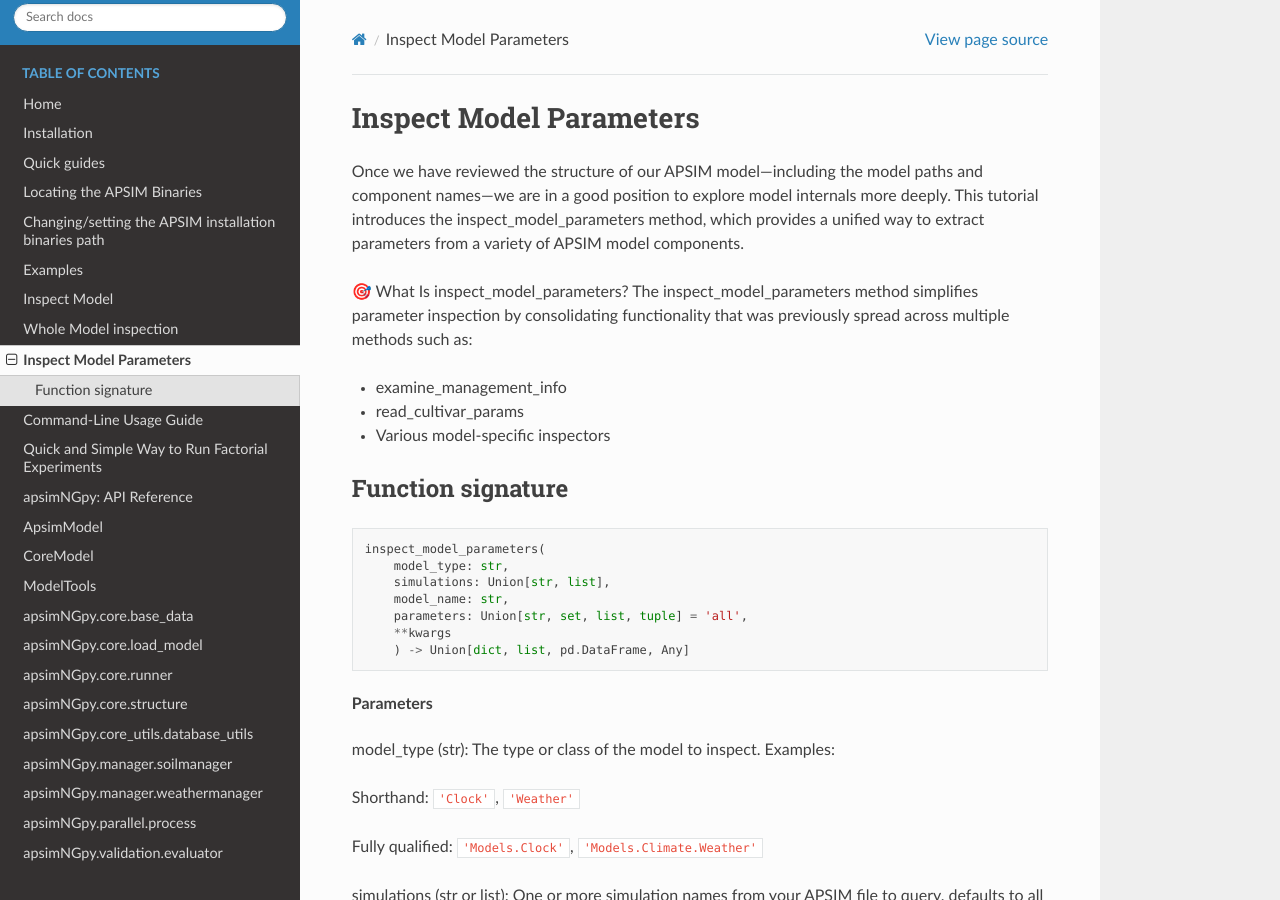
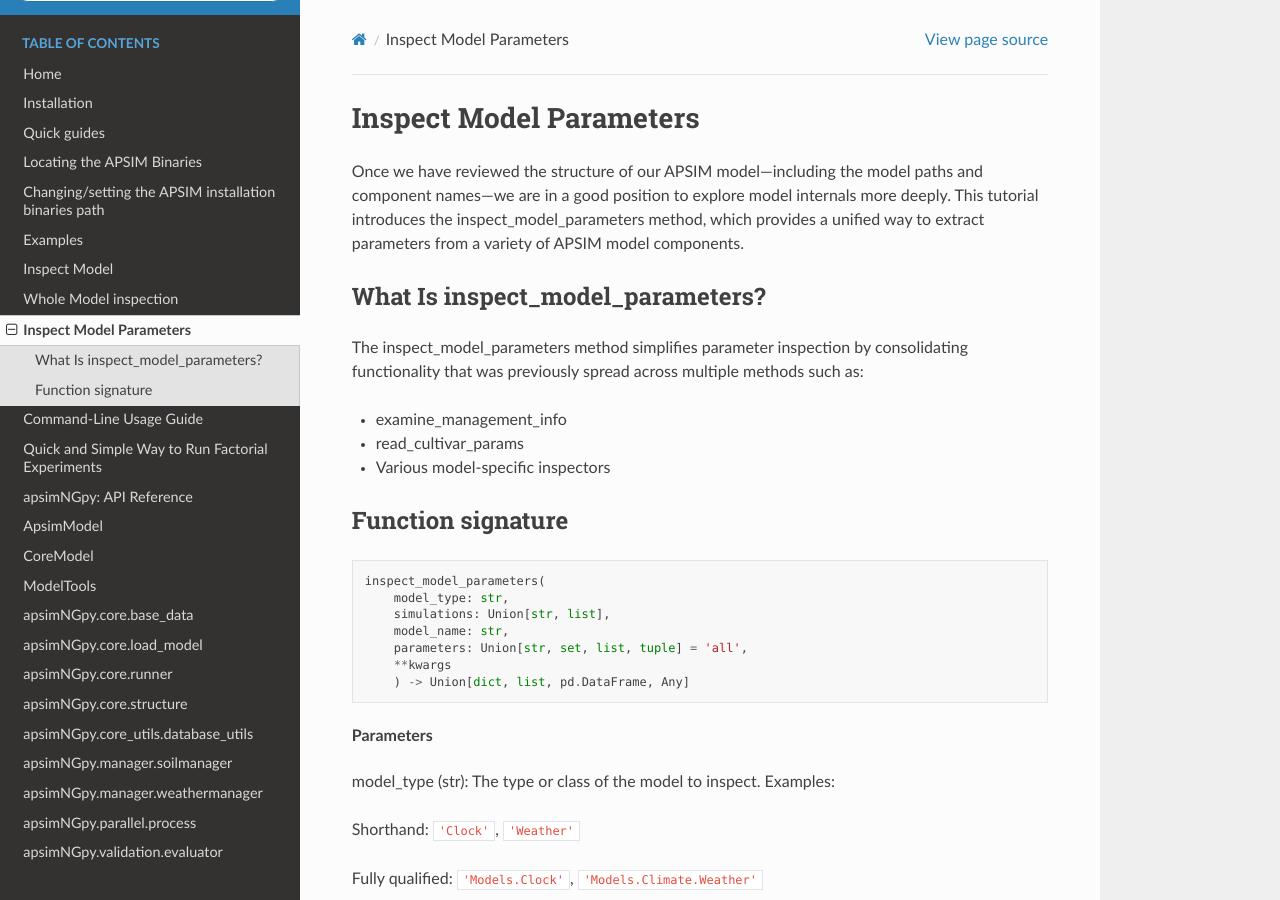
Before and after one commit to MAGALA-RICHARD/documentation-example, a Sphinx documentation site: the page built from doc/inspect_model_parameters.rst, in a window 1280 px wide and 900 px high. Built offline with Sphinx 7.4.7 and the Read the Docs theme 3.1.0, drawn with Linux system fonts in a browser that asks for light colours.

Commit message:
custom css 20%

```diff
--- a/doc/inspect_model_parameters.rst
+++ b/doc/inspect_model_parameters.rst
@@ -4,7 +4,8 @@ Inspect Model Parameters
 Once we have reviewed the structure of our APSIM model—including the model paths and component names—we are in a good position to explore model internals more deeply.
 This tutorial introduces the inspect_model_parameters method, which provides a unified way to extract parameters from a variety of APSIM model components.
 
-🎯 What Is inspect_model_parameters?
+What Is inspect_model_parameters?
+-------------------------------
 The inspect_model_parameters method simplifies parameter inspection by consolidating functionality that was previously spread across multiple methods such as:
 
 - examine_management_info
```
